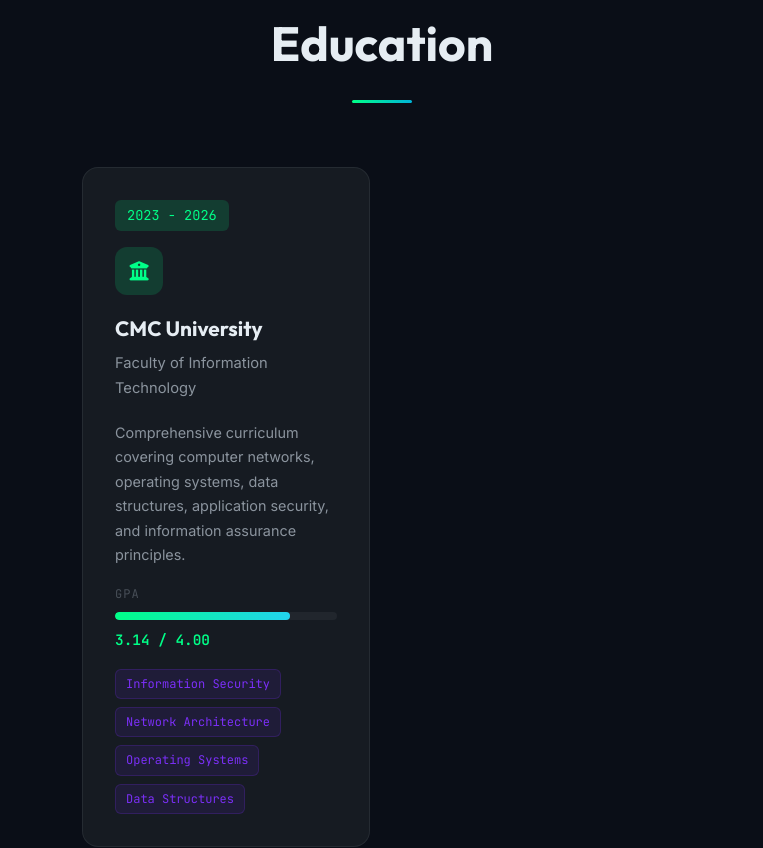
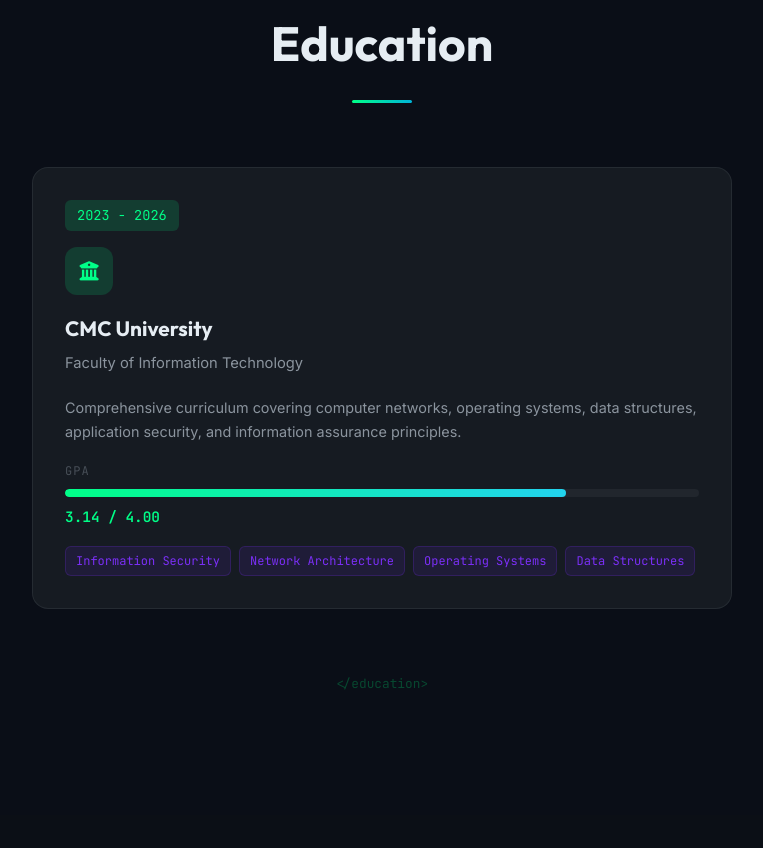
Before and after one commit to DucAnhSCY/mycv, a plain HTML site: page index.html in a window 1280 px wide. Shown: the part 5391-6239 px from the top of the page, without its empty margins (258-1021 px from the left). Drawn offline with Linux system fonts and the light colour scheme.

Commit message:
style: update education grid max-width, layout, and margins

```diff
--- a/index.html
+++ b/index.html
@@ -540,7 +540,7 @@
                 <h2 class="section-title">Education</h2>
                 <div class="section-line"></div>
             </div>
-            <div class="education-grid" style="max-width: 600px;">
+            <div class="education-grid" style="max-width: 700px; grid-template-columns: 1fr; margin: 0 auto;">
                 <div class="edu-card" data-aos="fade-up">
                     <div class="edu-year">2023 - 2026</div>
                     <div class="edu-content">
```
